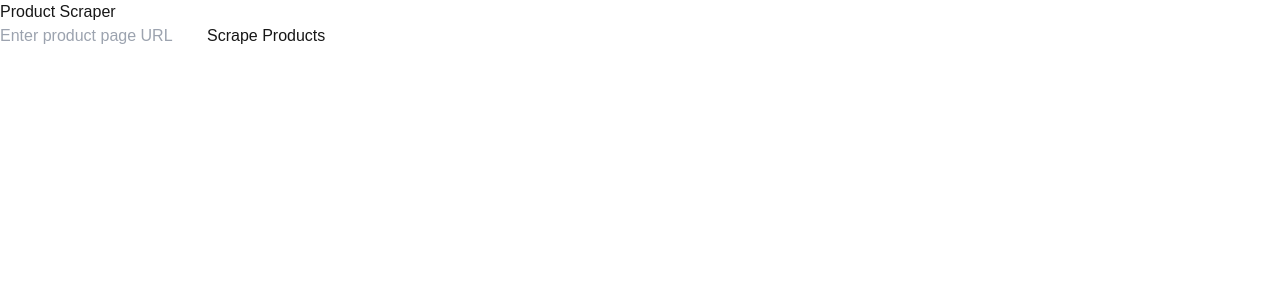
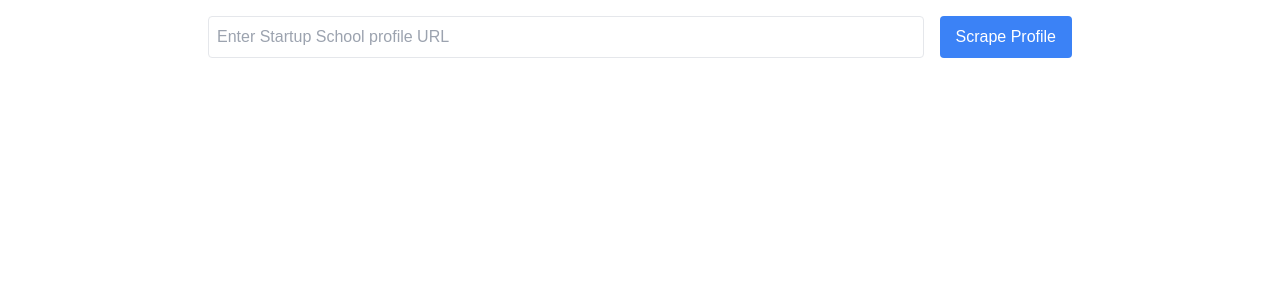
Before and after one commit to doyourbest96/ai-powered-profile-scraper-node, a Next.js app: page / in a window 1280 px wide. Shown: the top 300 px of the page. Built offline with nearby package versions, Linux system fonts and the light colour scheme.

Commit message:
[update] update interface

```diff
--- a/src/components/Scraper/Scraper.tsx
+++ b/src/components/Scraper/Scraper.tsx
@@ -1,66 +1,123 @@
 "use client";
+import React, { useState } from "react";
 import Image from "next/image";
-import { useState } from "react";
+import { Profile } from "@/types/Profile";
 
-interface Product {
-  title: string;
-  price: string;
-  imageUrl: string;
-}
+export default function ProfileScraper() {
+  const [url, setUrl] = useState("");
+  const [profile, setProfile] = useState<Profile | null>(null);
+  const [loading, setLoading] = useState(false);
+  const [error, setError] = useState("");
 
-const Scraper: React.FC = () => {
-  const [url, setUrl] = useState<string>("");
-  const [products, setProducts] = useState<Product[]>([]);
-  const [error, setError] = useState<string>("");
-
-  const handleScrape = async (): Promise<void> => {
+  const handleScrape = async () => {
+    setLoading(true);
     try {
       const response = await fetch("/api/scrape", {
         method: "POST",
-        headers: {
-          "Content-Type": "application/json",
-        },
+        headers: { "Content-Type": "application/json" },
         body: JSON.stringify({ url }),
       });
 
-      if (!response.ok) {
-        throw new Error("Failed to fetch products");
-      }
+      if (!response.ok) throw new Error("Failed to fetch profile");
 
-      const data: Product[] = await response.json();
-      setProducts(data);
+      const data = await response.json();
+      setProfile(data);
       setError("");
     } catch (err) {
       setError(err instanceof Error ? err.message : "An error occurred");
+    } finally {
+      setLoading(false);
     }
   };
 
   return (
-    <div>
-      <h1>Product Scraper</h1>
-      <input
-        type="text"
-        value={url}
-        onChange={(e: React.ChangeEvent<HTMLInputElement>) =>
-          setUrl(e.target.value)
-        }
-        placeholder="Enter product page URL"
-      />
-      <button onClick={handleScrape}>Scrape Products</button>
+    <div className="max-w-4xl mx-auto p-4">
+      <div className="flex gap-4 mb-8">
+        <input
+          type="url"
+          value={url}
+          onChange={(e) => setUrl(e.target.value)}
+          placeholder="Enter Startup School profile URL"
+          className="flex-1 p-2 border rounded"
+        />
+        <button
+          onClick={handleScrape}
+          disabled={loading}
+          className="px-4 py-2 bg-blue-500 text-white rounded disabled:opacity-50"
+        >
+          {loading ? "Loading..." : "Scrape Profile"}
+        </button>
+      </div>
 
-      {error && <p style={{ color: "red" }}>{error}</p>}
+      {error && <div className="text-red-500 mb-4">{error}</div>}
 
-      <ul>
-        {products.map((product, index) => (
-          <li key={index}>
-            <h2>{product.title}</h2>
-            <p>{product.price}</p>
-            <Image src={product.imageUrl} alt={product.title} width={100} height={100} />
-          </li>
-        ))}
-      </ul>
+      {profile && (
+        <div className="bg-white rounded shadow p-6">
+          <div className="flex items-center gap-6 mb-6">
+            {profile.avatar && (
+              <Image
+                src={profile.avatar}
+                alt={profile.name}
+                width={100}
+                height={100}
+                className="rounded-full"
+              />
+            )}
+            <div>
+              <h1 className="text-2xl font-bold">{profile.name}</h1>
+              <p>{profile.location}</p>
+              <p>{profile.age} years old</p>
+              <p>Last seen {profile.lastSeen}</p>
+            </div>
+          </div>
+
+          <div className="grid gap-6">
+            <section>
+              <h2 className="text-xl font-semibold mb-2">About</h2>
+              <p>{profile.intro}</p>
+            </section>
+
+            <section>
+              <h2 className="text-xl font-semibold mb-2">Startup</h2>
+              <h3>{profile.startup.name}</h3>
+              <p>{profile.startup.description}</p>
+            </section>
+
+            <section>
+              <h2 className="text-xl font-semibold mb-2">
+                Co-founder Preferences
+              </h2>
+              <ul className="list-disc pl-5">
+                {profile.cofounderPreferences.requirements.map((req, i) => (
+                  <li key={i}>{req}</li>
+                ))}
+              </ul>
+            </section>
+
+            <section>
+              <h2 className="text-xl font-semibold mb-2">Interests</h2>
+              <div className="grid grid-cols-2 gap-4">
+                <div>
+                  <h3 className="font-medium">Shared</h3>
+                  <ul className="list-disc pl-5">
+                    {profile.interests.shared.map((interest, i) => (
+                      <li key={i}>{interest}</li>
+                    ))}
+                  </ul>
+                </div>
+                <div>
+                  <h3 className="font-medium">Personal</h3>
+                  <ul className="list-disc pl-5">
+                    {profile.interests.personal.map((interest, i) => (
+                      <li key={i}>{interest}</li>
+                    ))}
+                  </ul>
+                </div>
+              </div>
+            </section>
+          </div>
+        </div>
+      )}
     </div>
   );
-};
-
-export default Scraper;
+}
```
